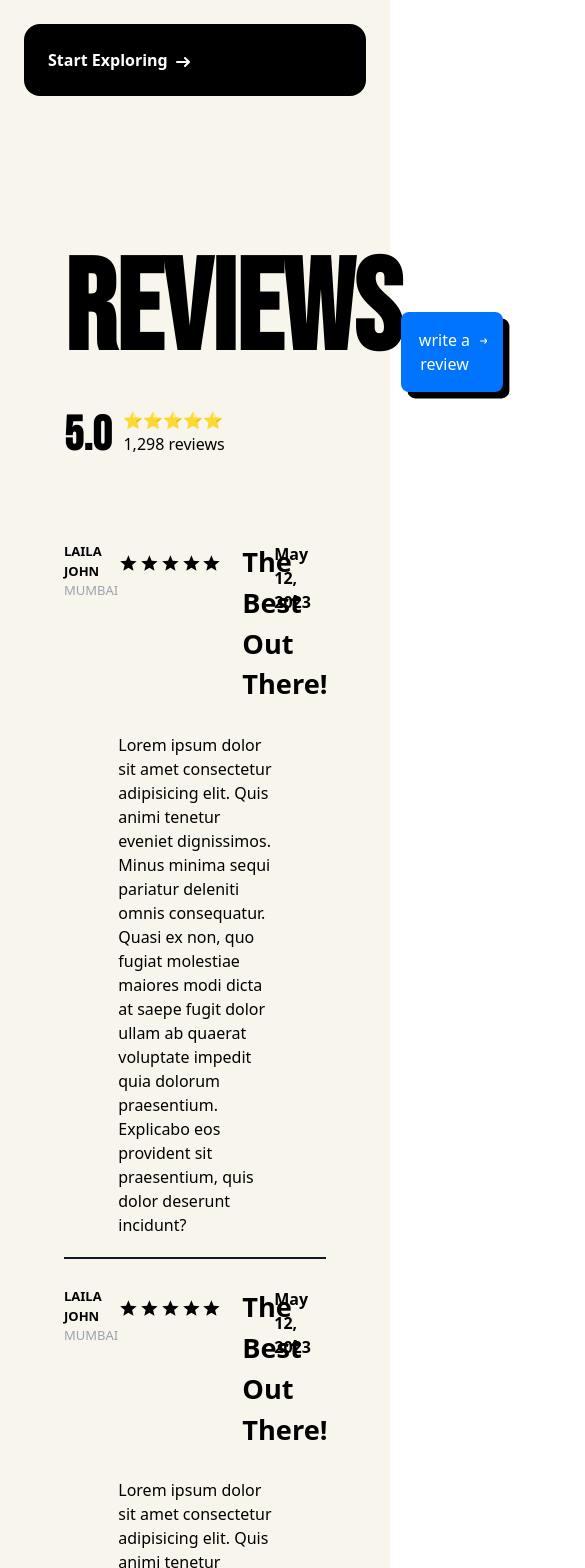
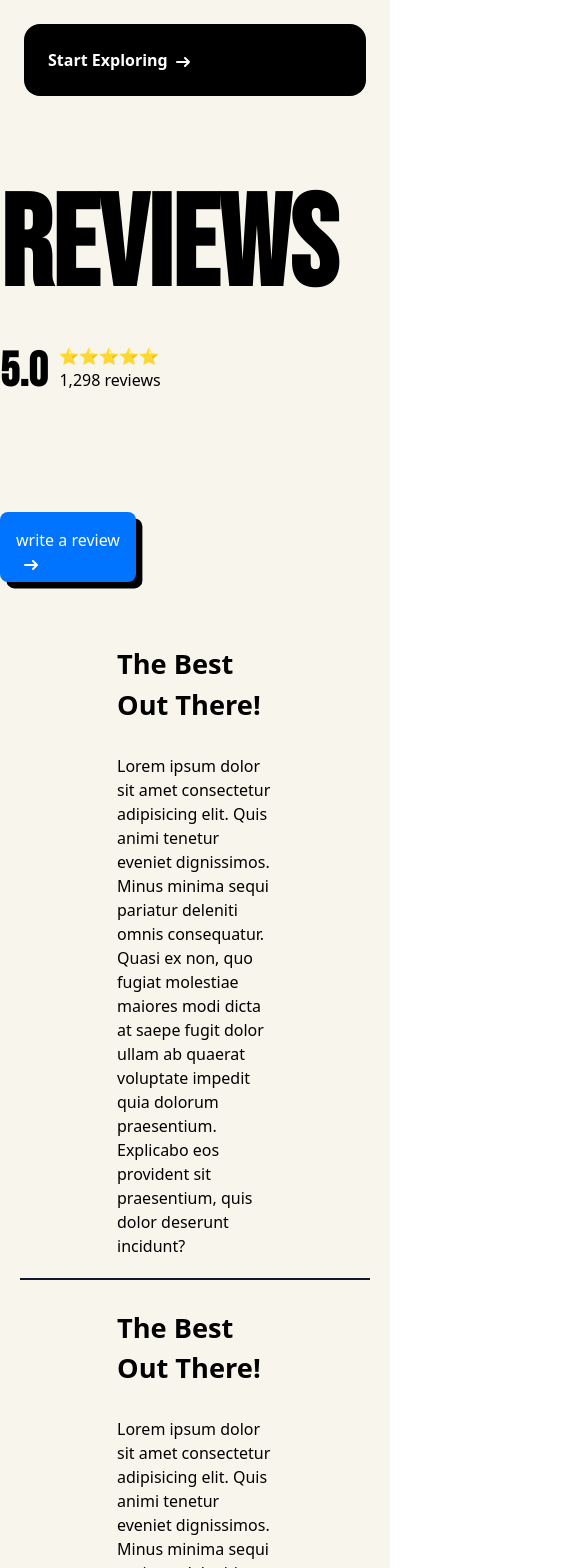
Before and after one commit to sameerkali/little_moments, a React (Vite) app: page /review in a window 390 px wide. Shown: the top 1568 px of the page, 585 px wide, since content can reach past the window. Built offline with nearby package versions, Linux system fonts and the light colour scheme.

Commit message:
start making responsive

```diff
--- a/src/components/Feature_cards.jsx
+++ b/src/components/Feature_cards.jsx
@@ -5,7 +5,7 @@ const Feature_cards = () => {
   return (
     <>
       <div className="font-bold p-16">
-      <h1 className="sam_bold text-[8rem] font-bold mb-7">RELATED ACTIVITIES</h1>
+      <h1 className="sam_bold sm:text-[8rem] text-[6rem] font-bold mb-7">RELATED ACTIVITIES</h1>
       <Cards />
       </div>
     </>
--- a/src/components/Footer.jsx
+++ b/src/components/Footer.jsx
@@ -1,5 +1,4 @@
 /* eslint-disable react/jsx-no-target-blank */
-import { Link } from "react-router-dom";
 import Scrolling_banner from "../pages/Scrolling_banner";
 
 const Footer = () => {
@@ -7,33 +6,33 @@ const Footer = () => {
     <>
       <Scrolling_banner />
 
-      <footer className="h-96 bg-black ">
-        <div className="flex justify-between pt-16 pl-16 pr-16 mb-[-2rem]">
-          <div className="1 text-white">
-            <h1 className="sam_bold text-[5rem] font-bold mb-10">WEBSITE</h1>
+      <footer className=" bg-black ">
+        <div className=" flex-row justify-center sm:flex sm:justify-between sm:pl-16 sm:pr-16 pt-9">
+          <div className="1 text-white text-center">
+            <h1 className="sam_bold text-[5rem] font-bold sm:text-start text-center mb-10">WEBSITE</h1>
             <p className="mb-5 text-xs">Categories</p>
             <p className="mb-5 text-xs">Activity Near Me </p>
             <p className="mb-5 text-xs">Add a Place</p>
           </div>
-          <div className="1 text-white">
-            <h1 className="sam_bold text-[5rem] font-bold mb-10">IMPORTANT</h1>
+          <div className="1 text-white text-center">
+            <h1 className="sam_bold text-[5rem] font-bold mb-10 ">IMPORTANT</h1>
             <p className="mb-5 text-xs">Turms & Conditions</p>
             <p className="mb-5 text-xs">Privacy Policy </p>
             <p className="mb-5 text-xs">Turms of Usage</p>
           </div>
-          <div className="1 text-white">
+          <div className="1 text-white text-center">
             <h1 className="sam_bold text-[5rem] font-bold mb-10">CONTACT</h1>
             <p className="mb-5 text-xs">Noida, India</p>
             <p className="mb-5 text-xs">+91 9639 35 6395 </p>
           </div>
         </div>
-        <div className="flex justify-between text-gray-400 pt-28 pb-9  pl-16 pr-16 bg-black">
+        <div className="flex  text-gray-400  pb-9 pt-9 sm:justify-between sm:pl-16 sm:pr-16  justify-around bg-black">
           <a href="https://github.com/sameerkali" target="_blank">
             All rights reserve by @sameerkali
           </a>
           <a href="#">Back to top</a>
         </div>
-        <div className="bg-black pl-16 ">
+        <div className="bg-black sm:ml-16 ">
           <img src="LITTLE-MOMENTS-1.png" />
         </div>
       </footer>
@@ -42,3 +41,34 @@ const Footer = () => {
 };
 
 export default Footer;
+
+// <footer className="h-96 bg-black ">
+//         <div className="flex flex-col sm:flex-row justify-between pt-16 pl-16 pr-16 mb-[-2rem]">
+//           <div className="1 text-white">
+//             <h1 className="sam_bold text-[5rem] font-bold mb-10">WEBSITE</h1>
+//             <p className="mb-5 text-xs">Categories</p>
+//             <p className="mb-5 text-xs">Activity Near Me </p>
+//             <p className="mb-5 text-xs">Add a Place</p>
+//           </div>
+//           <div className="1 text-white">
+//             <h1 className="sam_bold text-[5rem] font-bold mb-10">IMPORTANT</h1>
+//             <p className="mb-5 text-xs">Turms & Conditions</p>
+//             <p className="mb-5 text-xs">Privacy Policy </p>
+//             <p className="mb-5 text-xs">Turms of Usage</p>
+//           </div>
+//           <div className="1 text-white">
+//             <h1 className="sam_bold text-[5rem] font-bold mb-10">CONTACT</h1>
+//             <p className="mb-5 text-xs">Noida, India</p>
+//             <p className="mb-5 text-xs">+91 9639 35 6395 </p>
+//           </div>
+//         </div>
+//         <div className="flex justify-between text-gray-400  pb-9  pl-16 pr-16 bg-black">
+//           <a href="https://github.com/sameerkali" target="_blank">
+//             All rights reserve by @sameerkali
+//           </a>
+//           <a href="#">Back to top</a>
+//         </div>
+//         <div className="bg-black pl-16 ">
+//           <img src="LITTLE-MOMENTS-1.png" />
+//         </div>
+//       </footer>
--- a/src/components/Review.jsx
+++ b/src/components/Review.jsx
@@ -4,7 +4,7 @@ import Comments from "../pages/Comments";
 const Review = () => {
   return (
     <>
-      <div className="bg-[#F7F5EC] flex justify-between p-16">
+      <div className="bg-[#F7F5EC]  sm:justify-between justify-center sm:p-16 flex flex-col sm:flex-row">
         <div className="left">
           <h1 className="sam_bold text-[8rem] font-bold">REVIEWS</h1>
           <div className="flex">
@@ -18,7 +18,7 @@ const Review = () => {
           </div>
         </div>
         <div className="mt-24 ">
-          <button className=" sam_shadow_5 flex p-4 bg-[#0074FE] text-white rounded-lg hover:bg-[#FE6A4D]">
+          <button className=" mb-16 sam_shadow_5 p-4 bg-[#0074FE] text-white rounded-lg hover:bg-[#FE6A4D] ">
             write a review
             <svg
               className="rtl:rotate-180 w-3.5 h-3.5 ms-2 relative top-[6px]"
--- a/src/pages/Comments.jsx
+++ b/src/pages/Comments.jsx
@@ -4,15 +4,14 @@ import { FaCaretLeft, FaCaretRight } from "react-icons/fa6";
 const Comments = () => {
   return (
     <div className="bg-[#F7F5EC] mt-[-2rem] pb-4">
-
-      <div className="flex justify-between pl-16 pr-16 mt-5 mb-5">
+      <div className="flex justify-around sm:justify-between  mt-5 mb-5">
         <div className="">
-          <p className="text-[13px] font-bold">LAILA JOHN</p>
-          <p className="text-[13px] text-gray-400">MUMBAI</p>
+          <p className="text-[13px] font-bold hidden sm:flex">LAILA JOHN</p>
+          <p className="text-[13px] text-gray-400 hidden sm:flex">MUMBAI</p>
         </div>
         <div className=" flex flex-col w-[40vw]">
           <div className="flex flex-row mb-7">
-            <p className="flex flex-row relative top-[11px] mr-5 text-[1.3rem] ">
+            <p className="hidden sm:flex flex-row relative top-[11px] mr-5 text-[1.3rem] ">
               <RiStarSFill />
               <RiStarSFill />
               <RiStarSFill />
@@ -31,20 +30,20 @@ const Comments = () => {
           </p>
         </div>
         <div className=" font-bold">
-          <p>May 12, 2023</p>
+          <p className="hidden sm:flex">May 12, 2023</p>
         </div>
       </div>
-      <div className=" ml-16 mr-16 mb-7 h-[2px] w-100 bg-gray-900"></div>
+      <div className="ml-5 mr-5 sm:ml-16 sm:mr-16 mb-7 h-[2px] w-100 bg-gray-900"></div>
 
       {/* ======================================================================== */}
-      <div className="flex justify-between pl-16 pr-16 mt-5 mb-5">
+      <div className="flex justify-around sm:justify-between  mt-5 mb-5">
         <div className="">
-          <p className="text-[13px] font-bold">LAILA JOHN</p>
-          <p className="text-[13px] text-gray-400">MUMBAI</p>
+          <p className="text-[13px] font-bold hidden sm:flex">LAILA JOHN</p>
+          <p className="text-[13px] text-gray-400 hidden sm:flex">MUMBAI</p>
         </div>
         <div className=" flex flex-col w-[40vw]">
           <div className="flex flex-row mb-7">
-            <p className="flex flex-row relative top-[11px] mr-5 text-[1.3rem] ">
+            <p className="hidden sm:flex flex-row relative top-[11px] mr-5 text-[1.3rem] ">
               <RiStarSFill />
               <RiStarSFill />
               <RiStarSFill />
@@ -63,20 +62,19 @@ const Comments = () => {
           </p>
         </div>
         <div className=" font-bold">
-          <p>May 12, 2023</p>
+          <p className="hidden sm:flex">May 12, 2023</p>
         </div>
       </div>
-      <div className=" ml-16 mr-16 mb-7 h-[2px] w-100 bg-gray-900"></div>
-
+      <div className="ml-5 mr-5 sm:ml-16 sm:mr-16 mb-7 h-[2px] w-100 bg-gray-900"></div>
       {/* ======================================================================== */}
-      <div className="flex justify-between pl-16 pr-16 mt-5 mb-5">
+      <div className="flex justify-around sm:justify-between  mt-5 mb-5">
         <div className="">
-          <p className="text-[13px] font-bold">LAILA JOHN</p>
-          <p className="text-[13px] text-gray-400">MUMBAI</p>
+          <p className="text-[13px] font-bold hidden sm:flex">LAILA JOHN</p>
+          <p className="text-[13px] text-gray-400 hidden sm:flex">MUMBAI</p>
         </div>
         <div className=" flex flex-col w-[40vw]">
           <div className="flex flex-row mb-7">
-            <p className="flex flex-row relative top-[11px] mr-5 text-[1.3rem] ">
+            <p className="hidden sm:flex flex-row relative top-[11px] mr-5 text-[1.3rem] ">
               <RiStarSFill />
               <RiStarSFill />
               <RiStarSFill />
@@ -95,10 +93,10 @@ const Comments = () => {
           </p>
         </div>
         <div className=" font-bold">
-          <p>May 12, 2023</p>
+          <p className="hidden sm:flex">May 12, 2023</p>
         </div>
       </div>
-      <div className=" ml-16 mr-16 mb-7 h-[2px] w-100 bg-gray-900"></div>
+      <div className="ml-5 mr-5 sm:ml-16 sm:mr-16 mb-7 h-[2px] w-100 bg-gray-900"></div>
       {/* ======================================================================== */}
       <div className="flex justify-end mr-16 mb-7">
         <button className="p-5 sam_shadow_6 mr-2 border-2  hover:bg-[#FFC801] rounded-full">
--- a/src/pages/Details.jsx
+++ b/src/pages/Details.jsx
@@ -1,22 +1,21 @@
 import { Details } from "../utils/Utils";
-import './font_pages.css'
+import "./font_pages.css";
 import { FaLocationDot, FaPhone } from "react-icons/fa6";
 import { CiHeart } from "react-icons/ci";
 import { CiShare2 } from "react-icons/ci";
 import { Link } from "react-router-dom";
 
-
 const Detail = () => {
   return (
     <>
       <Link to={`/feature`}>
-        <div className=" flex   bg-[#F7F5EC]    justify-between pl-16 pr-16  ">
+        <div className=" flex   bg-[#F7F5EC]    justify-between pl-16 pr-16   ">
           <div>
             <img
               className="w-[50rem] h-[28rem] rounded-lg object-none"
               src={`tokiyo_image_01.jpg`}
             />
-            <button className="relative left-[42rem]  top-[-26rem] rounded-2xl pl-6 pr-6 pt-1 pb-1 bg-yellow-400  font-bold">
+            <button className="relative left-[42rem]  top-[-26rem] hidden sm:flex rounded-2xl pl-6 pr-6 pt-1 pb-1 bg-yellow-400  font-bold">
               Popular
             </button>
             <button className="sam_bold relative left-[-4rem] top-[-4rem] rounded-2xl   text-[2rem] text-white  font-bold">
@@ -53,7 +52,9 @@ const Detail = () => {
             {Details[0]?.rating}{" "}
             <span className="text-gray-400">(231 Reviews)</span>
           </p>
-          <p className="sam_bold text-[3.4rem] font-bold">{Details[0]?.title}</p>
+          <p className="sam_bold text-[3.4rem] font-bold">
+            {Details[0]?.title}
+          </p>
           <p className="font-bold">{Details[0]?.description}</p>
 
           <div className="flex flex-row pt-7 font-bold pb-7 ">
@@ -68,14 +69,14 @@ const Detail = () => {
         <hr />
         <div className="right">
           <div className="flex">
-            <button className="p-5 sam_shadow_2 rounded-xl border-2 hover:bg-[#FE6A4D]  mr-3 ">
+            <button className="p-5 sam_shadow_2 rounded-xl border-2 hover:bg-[#FE6A4D]  mr-3 hidden sm:flex">
               <CiHeart />
             </button>
-            <button className="p-5 border-2 sam_shadow_3 rounded-xl hover:bg-[#FE6A4D] ">
+            <button className="p-5 border-2 sam_shadow_3 rounded-xl hover:bg-[#FE6A4D] hidden sm:flex ">
               <CiShare2 />
             </button>
           </div>
-          <p className="mt-7 font-bold">{Details[0]?.date}</p>
+          <p className="mt-7 font-bold hidden sm:flex">{Details[0]?.date}</p>
         </div>
       </div>
     </>
```
